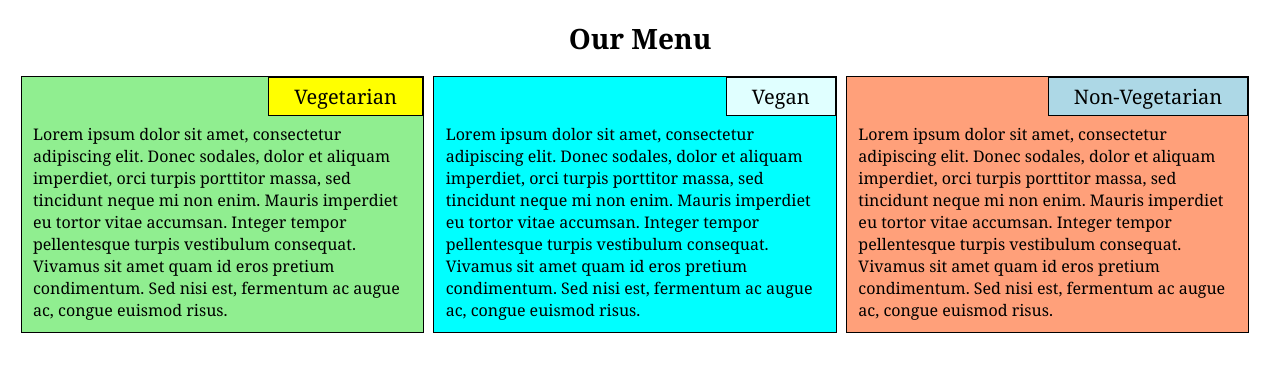
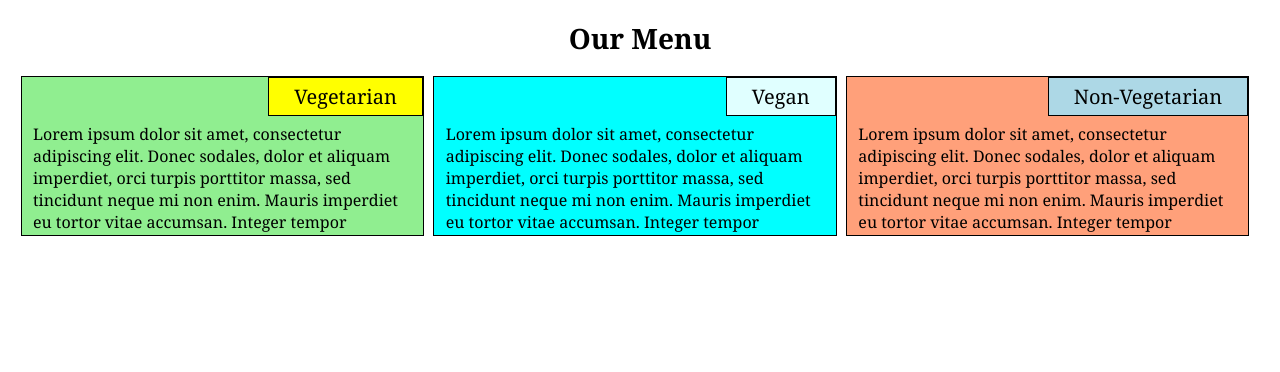
Before and after one commit to ankitjee/coursera-test, a plain HTML site: page module2-test/index.html in a window 1280 px wide. Drawn offline with Linux system fonts and the light colour scheme.

Commit message:
Update style.css

```diff
--- a/module2-test/css/style.css
+++ b/module2-test/css/style.css
@@ -17,6 +17,7 @@ h1 {
 section {
     position: relative;
     overflow: auto;
+    height: 160px;
 }
 
 section>div {
```
